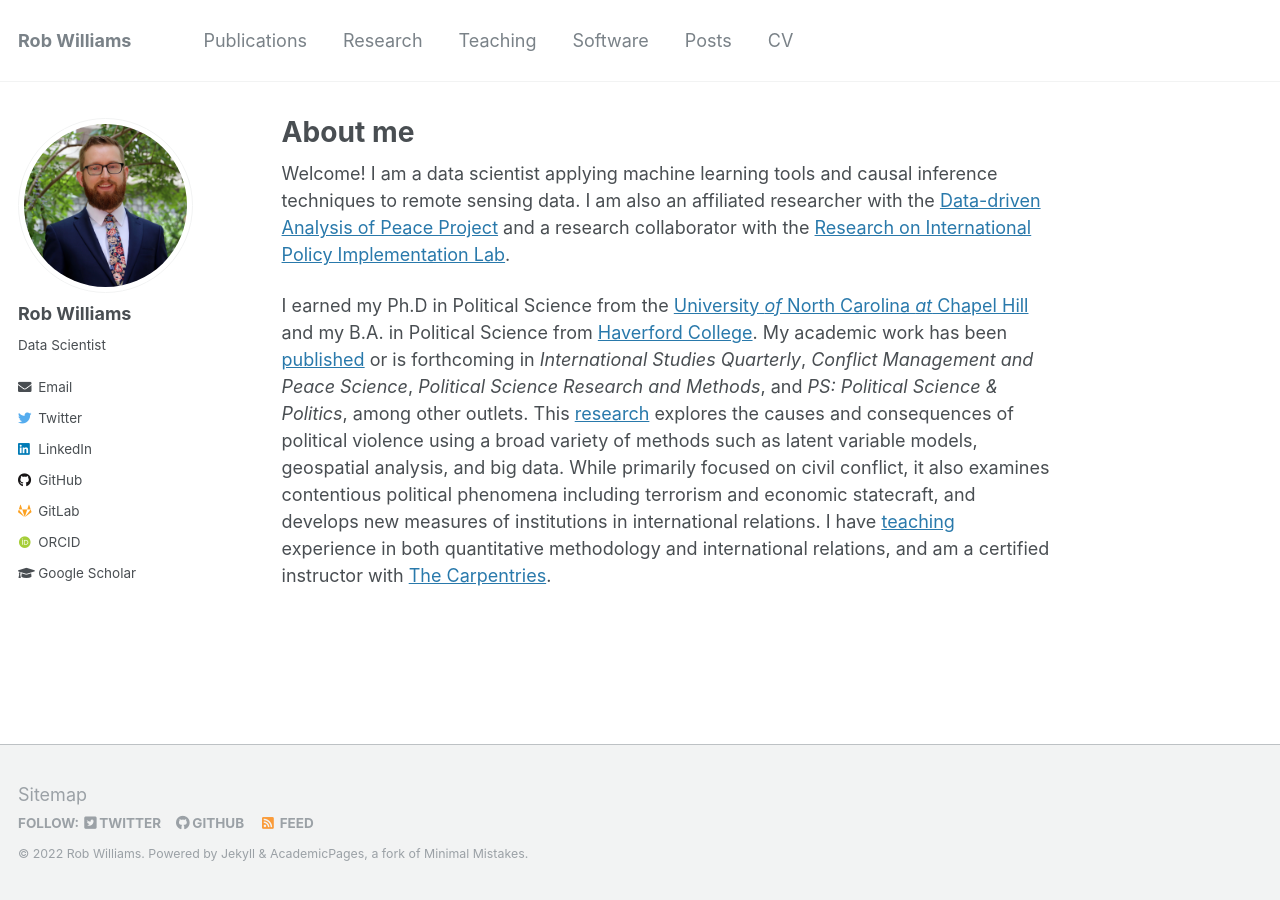
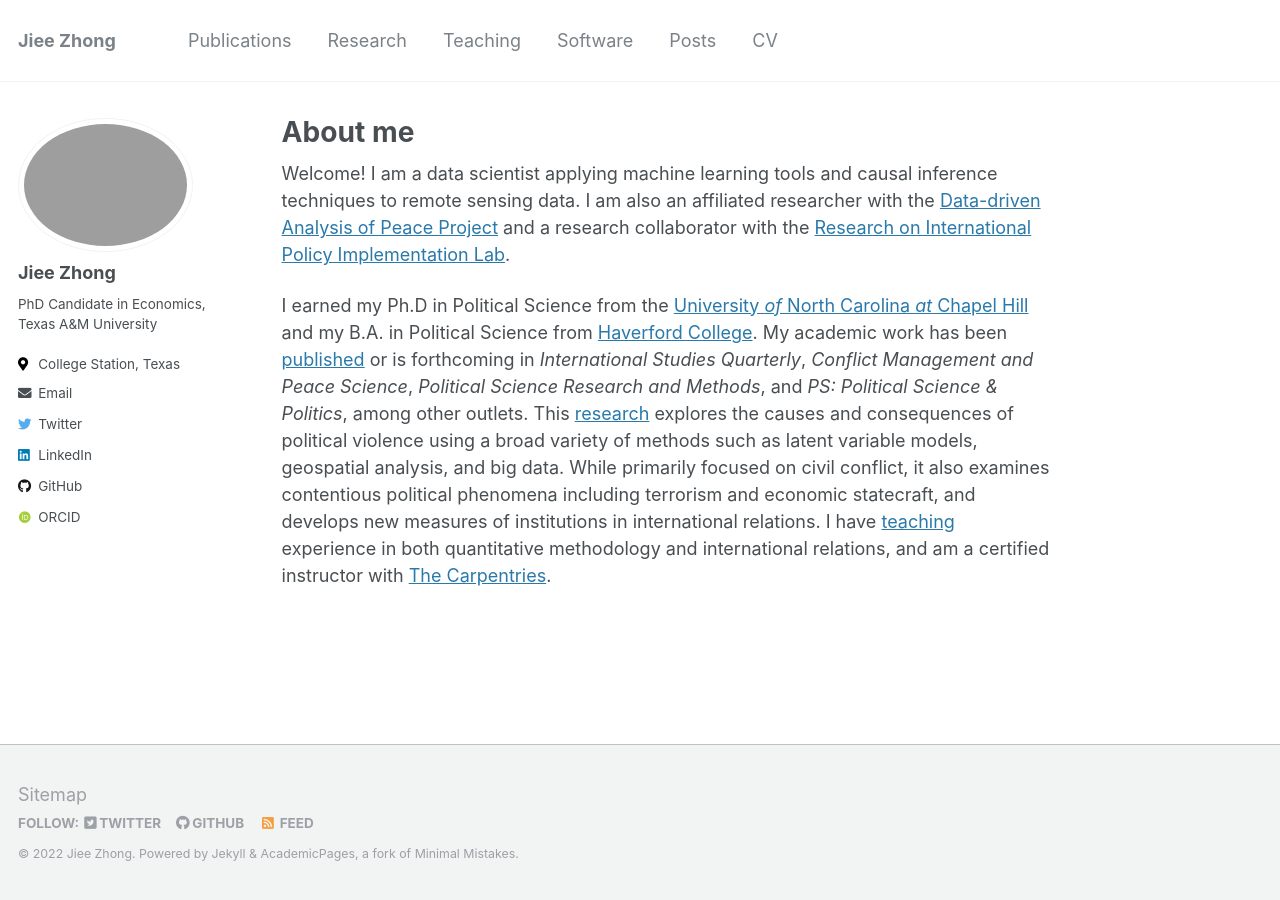
Before and after one commit to jieezhong/jieezhong.github.io, a Jekyll site: the page built from _pages/about.md, in a window 1280 px wide. Built offline with Jekyll 4.4.1, drawn with Linux system fonts in a browser that asks for light colours; some web fonts are replaced.

Commit message:
update_config

```diff
--- a/_config.yml
+++ b/_config.yml
@@ -7,17 +7,17 @@
 
 # Site Settings
 locale                   : "en-US"
-title                    : "Rob Williams"
+title                    : "Jiee Zhong"
 title_separator          : "-"
-name                     : &name "Rob Williams"
-description              : &description "Postdoc in Political Science"
-url                      : https://jayrobwilliams.com # the base hostname & protocol for your site e.g. "https://mmistakes.github.io"
+name                     : &name "Jiee Zhong"
+description              : &description "PhD candidate at Texas A&M University, College Station"
+url                      : https://jieezhong.github.io # the base hostname & protocol for your site e.g. "https://mmistakes.github.io"
 baseurl                  : "" # the subpath of your site, e.g. "/blog"
-repository               : "jayrobwilliams/jayrobwilliams.github.io"
+repository               : "jieezhong/jieezhong.github.io"
 teaser                   : # filename of teaser fallback teaser image placed in /images/, .e.g. "500x300.png"
 breadcrumbs              : false # true, false (default)
 words_per_minute         : 160
-future                   : false
+future                   : true
 read_more                : "disabled" # if enabled, adds "Read more" links to excerpts
 talkmap_link             : false #change to true to add link to talkmap on talks page
 comments:
@@ -82,15 +82,15 @@ analytics:
 
 # Site Author
 author:
-  name             : "Rob Williams"
-  avatar           : "profile.png"
-  bio              : "Data Scientist"
-  location         :
+  name             : "Jiee Zhong"
+  avatar           : "jiee_phd4.png"
+  bio              : "PhD Candidate in Economics, Texas A&M University"
+  location         : "College Station, Texas"
   employer         :
   pubmed           :
-  orcid            : "http://orcid.org/0000-0001-9259-3883"
-  googlescholar    : "https://scholar.google.com/citations?user=fiaPSmgAAAAJ"
-  email            : "rob.williams@wustl.edu"
+  orcid            : "https://orcid.org/0000-0002-4963-6240"
+  googlescholar    : #"https://scholar.google.com/citations?user=fiaPSmgAAAAJ"
+  email            : "jieezhong@tamu.edu"
   researchgate     :  # example: "https://www.researchgate.net/profile/yourprofile"
   uri              :
   bitbucket        :
@@ -99,20 +99,20 @@ author:
   flickr           :
   facebook         :
   foursquare       :
-  github           : "jayrobwilliams"
-  gitlab           : "jayrobwilliams"
+  github           : "jieezhong"
+  gitlab           : #"jayrobwilliams"
   google_plus      :
   keybase          :
   instagram        :
   impactstory      : #"https://profiles.impactstory.org/u/xxxx-xxxx-xxxx-xxxx"
   lastfm           :
-  linkedin         : "jayrobwilliams"
+  linkedin         : "https://www.linkedin.com/in/jieezhong/"
   pinterest        :
   soundcloud       :
   stackoverflow    : #"https://stackoverflow.com/users/10912314/jayrobwilliams"
   steam            :
   tumblr           :
-  twitter          : "jayrobw"
+  twitter          : "@JZ70727515"
   vine             :
   weibo            :
   xing             :
```
